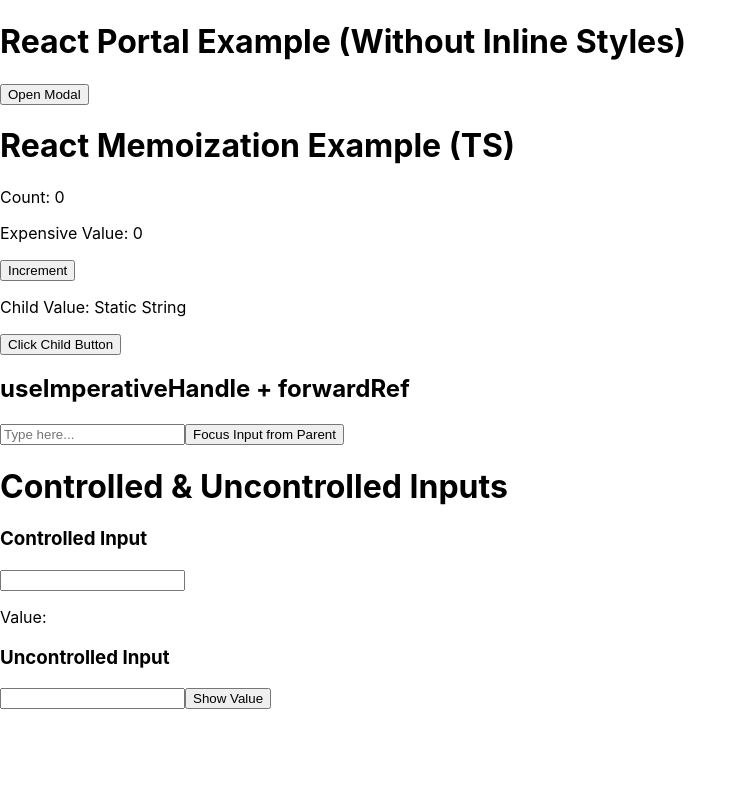
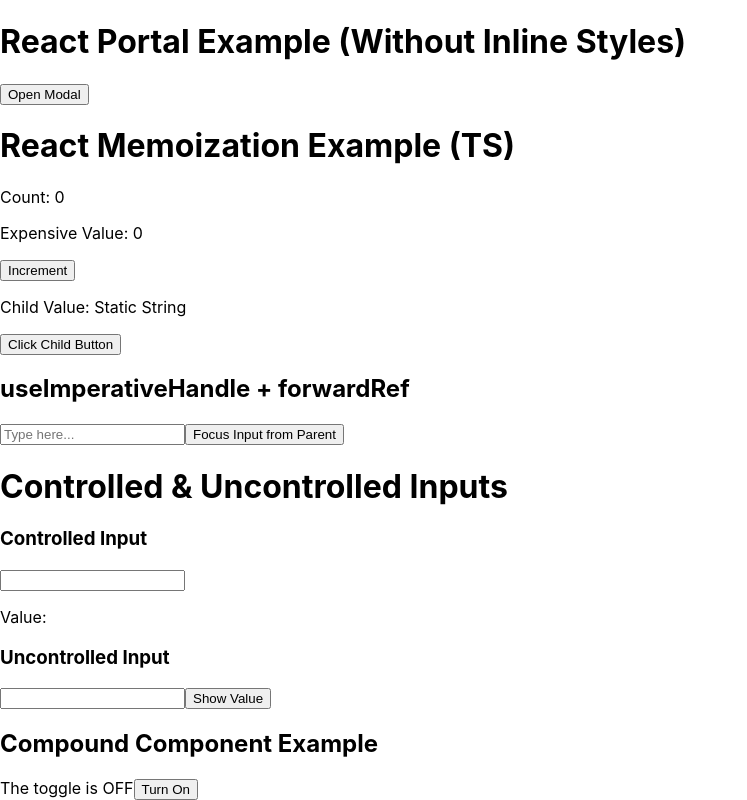
Before and after one commit to djdhar/ReactAdvanced, a React (Create React App) app: page / in a window 1280 px wide. Shown: the part 529-1329 px from the top of the page, without its empty margins (0-747 px from the left). Before the commit the page ends 1238 px from the top, so only its background shows below. Built offline with nearby package versions, Linux system fonts and the light colour scheme.

Commit message:
compound components - flexible component creation

```diff
--- a/src/App.tsx
+++ b/src/App.tsx
@@ -10,6 +10,7 @@
 import { ParentCustomInput } from "./components/ParentCustomInput";
 import ControlledInput from "./components/ControlledInput";
 import UncontrolledInput from "./components/UncontrolledInput";
+import { Toggler } from "./components/Toggler";
 
 // Wrap UserProfile with withLoading HOC
 const UserProfileWithLoading = withLoading(UserProfile);
@@ -61,6 +62,7 @@
     <h1>Controlled & Uncontrolled Inputs</h1>
     <ControlledInput/>
     <UncontrolledInput/>
+    <Toggler/>
     </>
   );
 }
--- /dev/null
+++ b/src/components/Toggle.tsx
@@ -0,0 +1,60 @@
+import React, { createContext, useContext, useState, ReactNode } from 'react';
+
+// Context to share toggle state
+interface ToggleContextType {
+  on: boolean;
+  toggle: () => void;
+}
+
+const ToggleContext = createContext<ToggleContextType | undefined>(undefined);
+
+// Hook to access context safely
+const useToggle = () => {
+  const context = useContext(ToggleContext);
+  if (!context) {
+    throw new Error('Toggle compound components must be used inside <Toggle>');
+  }
+  return context;
+};
+
+// Main Toggle component
+interface ToggleProps {
+  children: ReactNode;
+}
+
+const Toggle: React.FC<ToggleProps> & {
+  On: React.FC<{ children: ReactNode }>;
+  Off: React.FC<{ children: ReactNode }>;
+  Button: React.FC;
+} = ({ children }) => {
+  const [on, setOn] = useState(false);
+  const toggle = () => setOn(prev => !prev);
+
+  return (
+    <ToggleContext.Provider value={{ on, toggle }}>
+      {children}
+    </ToggleContext.Provider>
+  );
+};
+
+// Subcomponents
+Toggle.On = function ToggleOn({ children }) {
+    const { on } = useToggle();
+    return on ? <>{children}</> : null;
+  };
+
+  Toggle.Off = function ToggleOff({ children }) {
+    const { on } = useToggle();
+    return !on ? <>{children}</> : null;
+  };
+
+  Toggle.Button = function ToggleButton() {
+    const { on, toggle } = useToggle();
+    return (
+      <button onClick={toggle}>
+        {on ? 'Turn Off' : 'Turn On'}
+      </button>
+    );
+  };
+
+export default Toggle;
--- /dev/null
+++ b/src/components/Toggler.tsx
@@ -0,0 +1,15 @@
+import React from 'react';
+import Toggle from './Toggle';
+
+export function Toggler() {
+  return (
+    <div>
+      <h2>Compound Component Example</h2>
+      <Toggle>
+        <Toggle.On>The toggle is ON</Toggle.On>
+        <Toggle.Off>The toggle is OFF</Toggle.Off>
+        <Toggle.Button />
+      </Toggle>
+    </div>
+  );
+};
```
